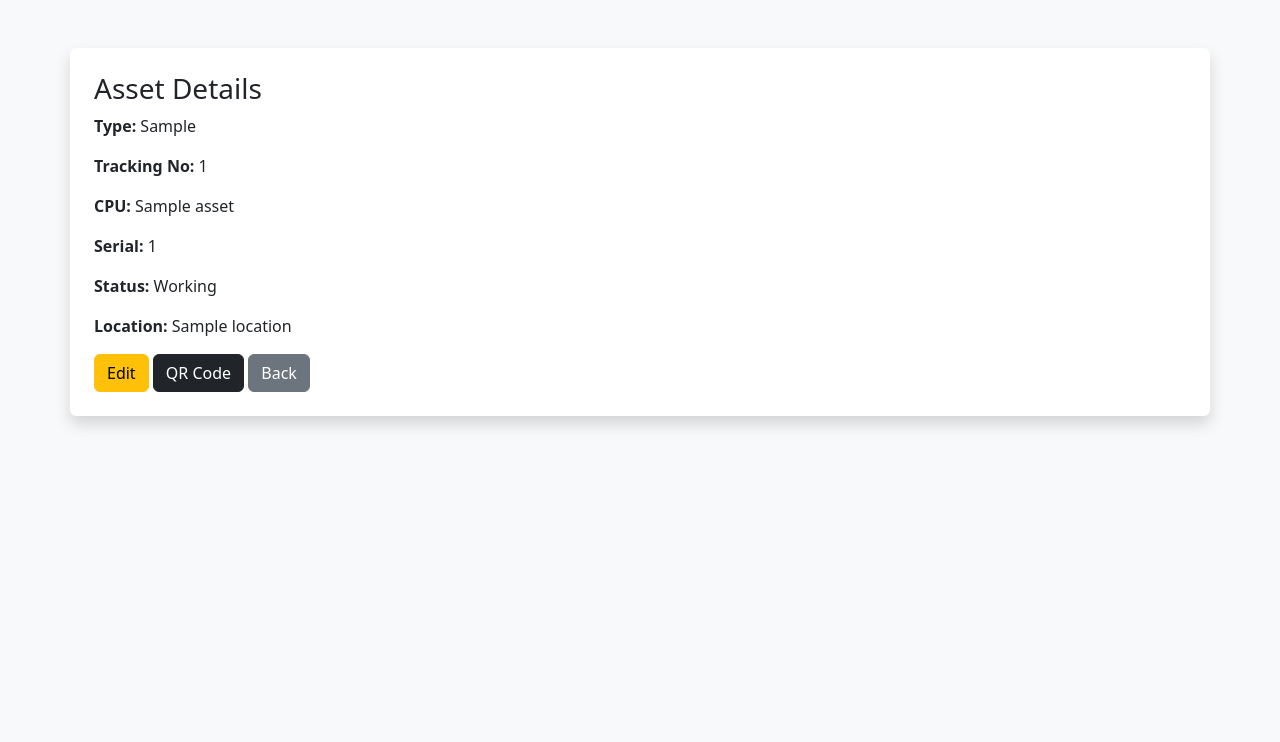
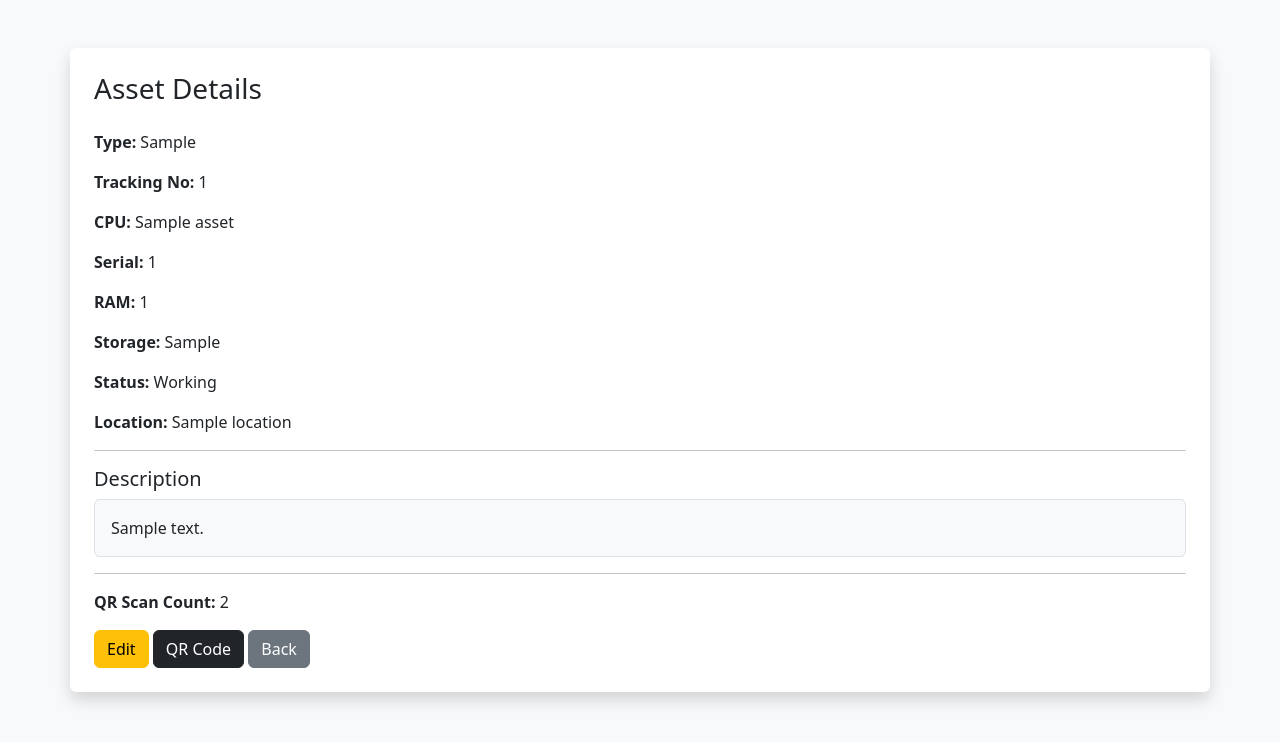
Before and after one commit to Fakhrul0029/Asset-Tracker-System-New-, a Flask app: page /asset/1 in a window 1280 px wide. Shown: the top 742 px of the page. Run offline with Flask 3, Linux system fonts and the light colour scheme; a database or web service that is not in the repository returns one stand-in record (values such as "Sample title"); some libraries are stand-ins or nearby versions.

Commit message:
Enhance asset details view layout and content
Updated the asset details view with improved formatting and added a description section.

```diff
--- a/templates/view.html
+++ b/templates/view.html
@@ -1,26 +1,79 @@
 <!DOCTYPE html>
 <html>
+
 <head>
+
     <title>Asset Details</title>
-    <link rel="stylesheet" href="https://cdn.jsdelivr.net/npm/bootstrap@5.3.0/dist/css/bootstrap.min.css">
+
+    <link rel="stylesheet"
+          href="https://cdn.jsdelivr.net/npm/bootstrap@5.3.0/dist/css/bootstrap.min.css">
+
 </head>
 
 <body class="p-5 bg-light">
 
 <div class="container bg-white p-4 rounded shadow">
 
-    <h3>Asset Details</h3>
+    <h3 class="mb-4">
+        Asset Details
+    </h3>
 
     <p><b>Type:</b> {{ asset.asset_type }}</p>
+
     <p><b>Tracking No:</b> {{ asset.tracking_number }}</p>
+
     <p><b>CPU:</b> {{ asset.cpu_name }}</p>
+
     <p><b>Serial:</b> {{ asset.serial_number }}</p>
+
+    <p><b>RAM:</b> {{ asset.ram_size }}</p>
+
+    <p><b>Storage:</b> {{ asset.storage_type }}</p>
+
     <p><b>Status:</b> {{ asset.status }}</p>
+
     <p><b>Location:</b> {{ asset.location }}</p>
 
-    <a href="/edit/{{ asset.id }}" class="btn btn-warning">Edit</a>
-    <a href="/qr/{{ asset.id }}" class="btn btn-dark">QR Code</a>
-    <a href="/" class="btn btn-secondary">Back</a>
+    <hr>
+
+    <h5>Description</h5>
+
+    <div class="border rounded p-3 bg-light">
+
+        {{ asset.description if asset.description else 'No description available.' }}
+
+    </div>
+
+    <hr>
+
+    <p>
+
+        <b>QR Scan Count:</b>
+
+        {{ asset.scan_count + 1 }}
+
+    </p>
+
+    <a href="/edit/{{ asset.id }}"
+       class="btn btn-warning">
+
+        Edit
+
+    </a>
+
+    <a href="/qr/{{ asset.id }}"
+       class="btn btn-dark">
+
+        QR Code
+
+    </a>
+
+    <a href="/"
+       class="btn btn-secondary">
+
+        Back
+
+    </a>
 
 </div>
 
```
